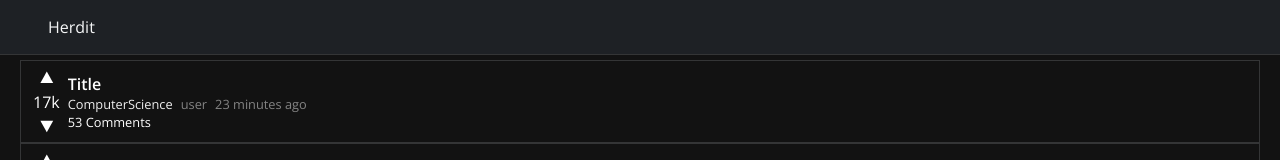
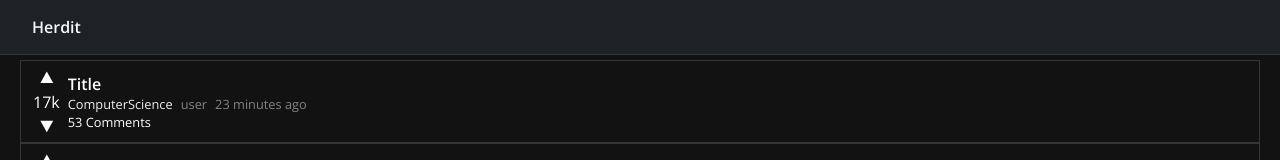
Before and after one commit to mikechoi1/Herdit, a React (Create React App) app in the folder client/: page / in a window 1280 px wide. Shown: the top 160 px of the page. Built offline with nearby package versions, Linux system fonts and the light colour scheme; no server answers.

Commit message:
made logo text semi bold

```diff
--- a/client/src/components/Header/Header.css
+++ b/client/src/components/Header/Header.css
@@ -23,6 +23,7 @@
 }
 
 .logo-text {
+    font-weight: 600;
     margin: 1rem;
 }
 nav div {
--- a/client/src/components/Header/Header.js
+++ b/client/src/components/Header/Header.js
@@ -56,7 +56,7 @@ class Header extends Component {
         return (
             <div className='header sticky'>
                 <div className='logo-box'>
-                    <span className='logo-text'><Link to='/' className='link logo-text'>Herdit</Link></span>
+                    <Link to='/' className='link logo-text'>Herdit</Link>
                 </div>
                 {this.renderContent()}
             </div>
```
